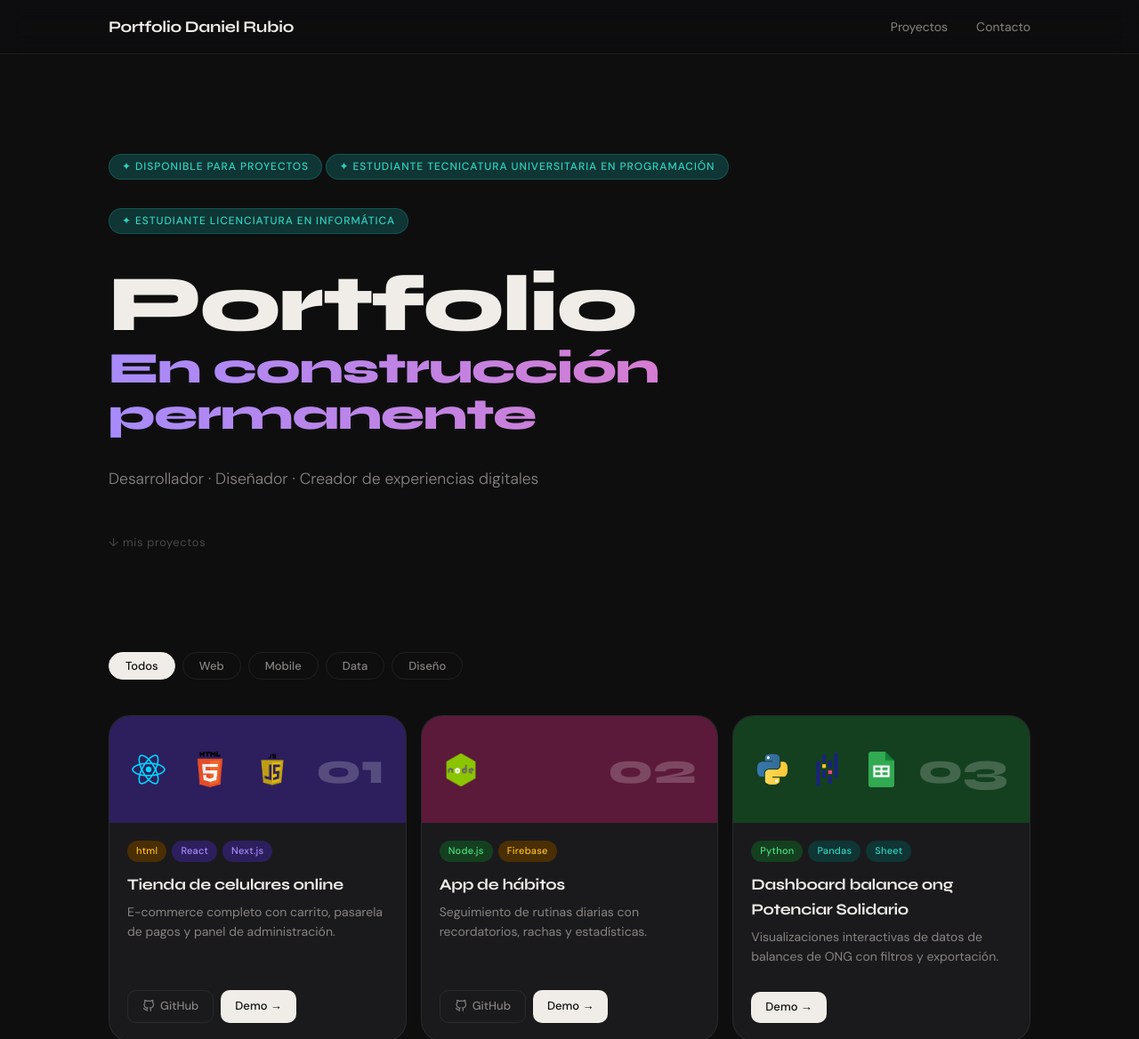
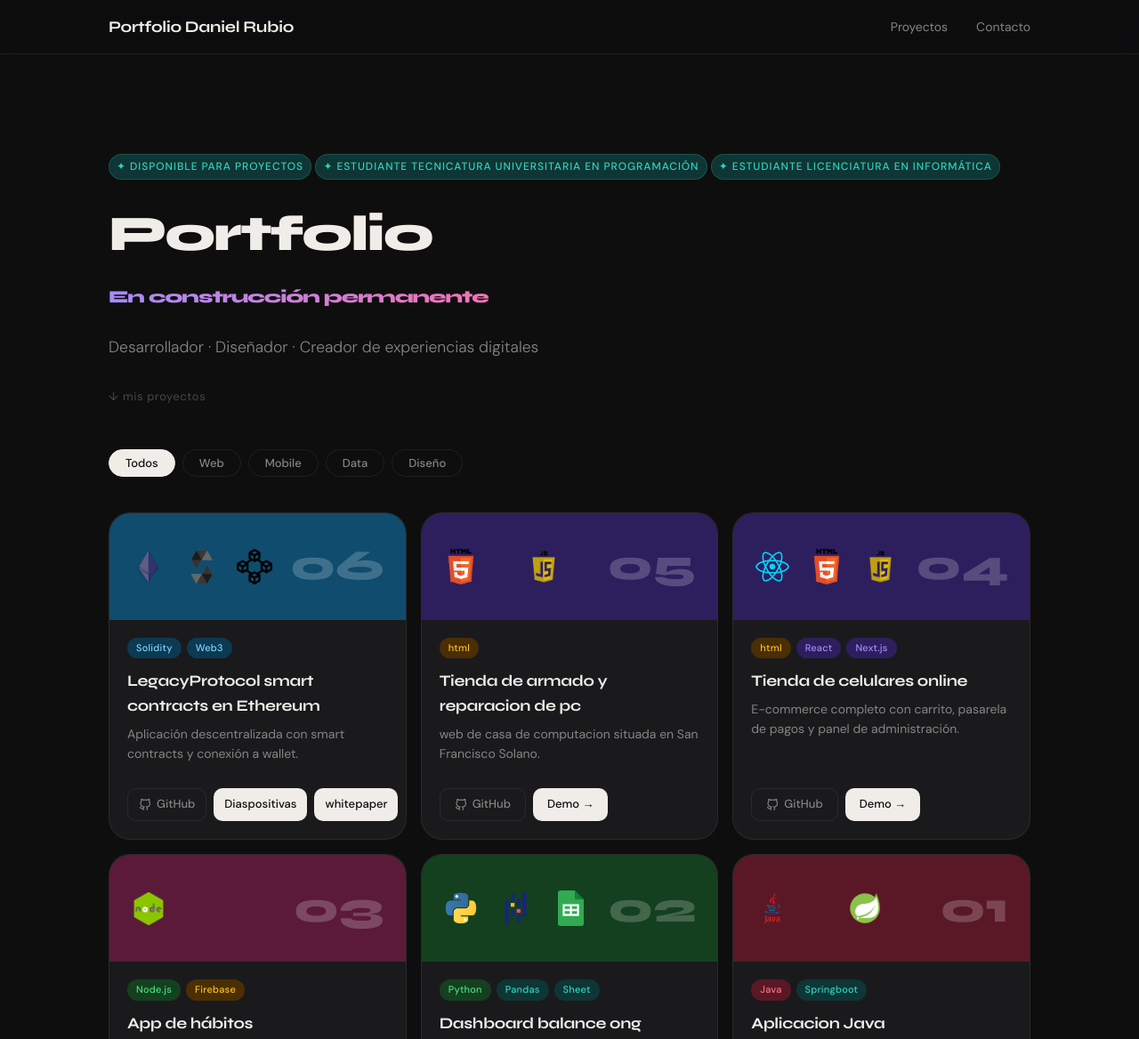
Before and after one commit to damaru84/portafolio, a plain HTML site: page index.html in a window 1280 px wide. Shown: the top 1168 px of the page at 89% size. Drawn offline with Linux system fonts and the light colour scheme.

Commit message:
actualizado

```diff
--- a/index.html
+++ b/index.html
@@ -49,13 +49,75 @@
     <!-- ─── GRID DE TARJETAS ───────────────────────────── -->
     <div class="cards-grid" id="cards-grid">
 
-      <!-- TARJETA 1 -->
+<!-- TARJETA 6 -->
+<article class="card card--eth" data-cat="web">
+  <div class="card-banner banner--eth">
+    <img class="card-emoji" src="icons/Ethereum.svg" alt="ethereum" />
+    <img class="card-emoji" src="icons/solidity.png" alt="solidity" />
+    <img class="card-emoji" src="icons/blockchain.png" alt="blockchain" />
+    <span class="card-number">06</span>
+  </div>
+  <div class="card-body">
+    <div class="card-tags">
+      <span class="tag tag--eth">Solidity</span>
+      <span class="tag tag--eth">Web3</span>
+    </div>
+    <h2 class="card-title">LegacyProtocol smart contracts en Ethereum</h2>
+    <p class="card-desc">Aplicación descentralizada con smart contracts y conexión a wallet.</p>
+  </div>
+  <div class="card-footer">
+    <a class="btn btn--ghost" href="https://github.com/damaru84/Legacy-Protocol.git" target="_blank" rel="noopener">
+      <svg viewBox="0 0 24 24" fill="none" stroke="currentColor" stroke-width="2" aria-hidden="true"><path d="M9 19c-5 1.5-5-2.5-7-3m14 6v-3.87a3.37 3.37 0 0 0-.94-2.61c3.14-.35 6.44-1.54 6.44-7A5.44 5.44 0 0 0 20 4.77 5.07 5.07 0 0 0 19.91 1S18.73.65 16 2.48a13.38 13.38 0 0 0-7 0C6.27.65 5.09 1 5.09 1A5.07 5.07 0 0 0 5 4.77a5.44 5.44 0 0 0-1.5 3.78c0 5.42 3.3 6.61 6.44 7A3.37 3.37 0 0 0 9 18.13V22"/></svg>
+      GitHub
+    </a>
+    <a class="btn btn--filled" href="https://github.com/damaru84/Legacy-Protocol/blob/main/Legacy%20Protocol.pdf" target="_blank" rel="noopener">
+      Diaspositivas
+    </a>
+    <a class="btn btn--filled" href="https://github.com/damaru84/Legacy-Protocol/blob/main/Whitepaper_v1.3.pdf" target="_blank" rel="noopener">
+      whitepaper
+    </a>
+  </div>
+</article>
+
+ <!-- TARJETA 5-->
+      <article class="card" data-cat="web">
+        <div class="card-banner banner--purple">
+          <img class="card-emoji" src="icons/html.png" alt="html" />
+          <img class="card-emoji" src="icons/js.png" alt="js" />
+          <span class="card-number">05</span>
+        </div>
+        <div class="card-body">
+          <div class="card-tags">
+            <span class="tag tag--amber">html</span>
+
+
+          </div>
+          <h2 class="card-title">Tienda de armado y reparacion de pc</h2>
+          <p class="card-desc">web de casa de computacion situada en San Francisco Solano.</p>
+        </div>
+        <div class="card-footer">
+          <!-- Reemplazá href="#" con tus links reales -->
+          <a class="btn btn--ghost" href= https://github.com/damaru84/mym-computacion-solano.git target="_blank" rel="noopener">
+            <svg viewBox="0 0 24 24" fill="none" stroke="currentColor" stroke-width="2" aria-hidden="true"><path d="M9 19c-5 1.5-5-2.5-7-3m14 6v-3.87a3.37 3.37 0 0 0-.94-2.61c3.14-.35 6.44-1.54 6.44-7A5.44 5.44 0 0 0 20 4.77 5.07 5.07 0 0 0 19.91 1S18.73.65 16 2.48a13.38 13.38 0 0 0-7 0C6.27.65 5.09 1 5.09 1A5.07 5.07 0 0 0 5 4.77a5.44 5.44 0 0 0-1.5 3.78c0 5.42 3.3 6.61 6.44 7A3.37 3.37 0 0 0 9 18.13V22"/></svg>
+            GitHub
+          </a>
+          <a class="btn btn--filled" href=https://damaru84.github.io/mym-computacion-solano/ target="_blank" rel="noopener">
+            Demo →
+          </a>
+        </div>
+      </article>
+
+
+
+
+
+      <!-- TARJETA 4 -->
       <article class="card" data-cat="web">
         <div class="card-banner banner--purple">
           <img class="card-emoji" src="icons/react.png" alt="react.js" />
           <img class="card-emoji" src="icons/html.png" alt="html" />
           <img class="card-emoji" src="icons/js.png" alt="js" />
-          <span class="card-number">01</span>
+          <span class="card-number">04</span>
         </div>
         <div class="card-body">
           <div class="card-tags">
@@ -78,12 +140,12 @@
         </div>
       </article>
 
-      <!-- TARJETA 2 -->
+      <!-- TARJETA 3 -->
       <article class="card" data-cat="mobile">
         <div class="card-banner banner--pink">
 
           <img class="card-emoji" src="icons/node.png" alt="node.js" />
-          <span class="card-number">02</span>
+          <span class="card-number">03</span>
         </div>
         <div class="card-body">
           <div class="card-tags">
@@ -98,19 +160,17 @@
             <svg viewBox="0 0 24 24" fill="none" stroke="currentColor" stroke-width="2" aria-hidden="true"><path d="M9 19c-5 1.5-5-2.5-7-3m14 6v-3.87a3.37 3.37 0 0 0-.94-2.61c3.14-.35 6.44-1.54 6.44-7A5.44 5.44 0 0 0 20 4.77 5.07 5.07 0 0 0 19.91 1S18.73.65 16 2.48a13.38 13.38 0 0 0-7 0C6.27.65 5.09 1 5.09 1A5.07 5.07 0 0 0 5 4.77a5.44 5.44 0 0 0-1.5 3.78c0 5.42 3.3 6.61 6.44 7A3.37 3.37 0 0 0 9 18.13V22"/></svg>
             GitHub
           </a>
-          <a class="btn btn--filled" href="#" target="_blank" rel="noopener">
-            Demo →
-          </a>
+
         </div>
       </article>
 
-      <!-- TARJETA 3 -->
+      <!-- TARJETA 2 -->
       <article class="card" data-cat="data">
         <div class="card-banner banner--green">
           <img class="card-emoji" src="icons/python.png" alt="python" />
           <img class="card-emoji" src="icons/pandas.png" alt="pandas" />
           <img class="card-emoji" src="icons/sheets.png" alt="sheets" />
-          <span class="card-number">03</span>
+          <span class="card-number">02</span>
         </div>
         <div class="card-body">
           <div class="card-tags">
@@ -131,12 +191,12 @@
         </div>
       </article>
 
-      <!-- TARJETA 4 -->
+      <!-- TARJETA 1 -->
       <article class="card" data-cat="design">
         <div class="card-banner banner--coral">
           <img class="card-emoji" src="icons/java.png" alt="java.js" />
           <img class="card-emoji" src="icons/spring.png" alt="spring" />
-          <span class="card-number">04</span>
+          <span class="card-number">01</span>
         </div>
         <div class="card-body">
           <div class="card-tags">
@@ -157,7 +217,7 @@
         </div>
       </article>
 
-      <!-- TARJETA 5 -->
+      <!--
       <article class="card" data-cat="web">
         <div class="card-banner banner--amber">
           <span class="card-emoji">🤖</span>
@@ -182,7 +242,7 @@
         </div>
       </article>
 
-      <!-- TARJETA 6 -->
+
       <article class="card" data-cat="mobile">
         <div class="card-banner banner--teal">
           <span class="card-emoji">🗺️</span>
@@ -196,14 +256,13 @@
             <span class="tag tag--pink">Flutter</span>
             <span class="tag tag--amber">Firebase</span>
 
-
-
-
-
           </div>
           <h2 class="card-title">App de turismo local</h2>
           <p class="card-desc">Descubrí lugares cercanos con rutas, reseñas y modo offline.</p>
         </div>
+
+
+
         <div class="card-footer">
           <a class="btn btn--ghost" href="#" target="_blank" rel="noopener">
             <svg viewBox="0 0 24 24" fill="none" stroke="currentColor" stroke-width="2" aria-hidden="true"><path d="M9 19c-5 1.5-5-2.5-7-3m14 6v-3.87a3.37 3.37 0 0 0-.94-2.61c3.14-.35 6.44-1.54 6.44-7A5.44 5.44 0 0 0 20 4.77 5.07 5.07 0 0 0 19.91 1S18.73.65 16 2.48a13.38 13.38 0 0 0-7 0C6.27.65 5.09 1 5.09 1A5.07 5.07 0 0 0 5 4.77a5.44 5.44 0 0 0-1.5 3.78c0 5.42 3.3 6.61 6.44 7A3.37 3.37 0 0 0 9 18.13V22"/></svg>
@@ -214,7 +273,7 @@
           </a>
         </div>
       </article>
-
+-->
     </div><!-- /cards-grid -->
   </section>
 
--- a/style.css
+++ b/style.css
@@ -91,7 +91,7 @@ a { color: inherit; text-decoration: none; }
 .hero {
   max-width: 1100px;
   margin: 0 auto;
-  padding: 7rem 2rem 5rem;
+  padding: 7rem 2rem 1rem;
   position: relative;
 }
 .hero-tag {
@@ -104,14 +104,14 @@ a { color: inherit; text-decoration: none; }
   background: var(--teal-bg);
   border: 1px solid rgba(45,212,191,0.2);
   border-radius: 100px;
-  padding: 4px 14px;
+  padding: 4px 8px;
   margin-bottom: 2rem;
   animation: fadeUp 0.6s ease both;
 }
 
 .hero-title {
   font-family: 'Syne', sans-serif;
-  font-size: clamp(3rem, 7vw, 6rem);
+  font-size: clamp(2rem, 4.5vw, 3.5rem);
   font-weight: 800;
   line-height: 1.05;
   letter-spacing: -2px;
@@ -121,7 +121,7 @@ a { color: inherit; text-decoration: none; }
 .hero-title em {
   display: inline-block;
   font-style: normal;
-  font-size: 0.55em;
+  font-size: 0.35em;
   letter-spacing: -1px;
   background: linear-gradient(90deg, var(--purple), var(--pink));
   -webkit-background-clip: text;
@@ -137,7 +137,7 @@ a { color: inherit; text-decoration: none; }
   animation: fadeUp 0.6s 0.2s ease both;
 }
 .hero-scroll-hint {
-  margin-top: 3rem;
+  margin-top: 2rem;
   font-size: 13px;
   color: var(--text-faint);
   letter-spacing: 0.05em;
@@ -272,6 +272,19 @@ img.card-emoji {
   line-height: 1.55;
 }
 
+.card--eth .btn { padding: 7px 12px; }
+
+
+.banner--eth { background: #0f4c6e; }
+
+.tag--eth {
+  background: #0c3a52;
+  color: #7dd3fc;
+}
+
+
+
+
 /* Footer */
 .card-footer {
   padding: 1rem 1.25rem 1.25rem;
@@ -328,7 +341,7 @@ img.card-emoji {
 }
 .contact-title {
   font-family: 'Syne', sans-serif;
-  font-size: clamp(2.5rem, 5vw, 4rem);
+  font-size: clamp(2.5rem, 5vw, 2rem);
   font-weight: 800;
   letter-spacing: -1.5px;
   margin-bottom: 2.5rem;
```
Also changed, not shown: icons/Ethereum.svg (added), icons/blockchain.png (added), icons/pdf-file.png (added), icons/solidity.png (added).
